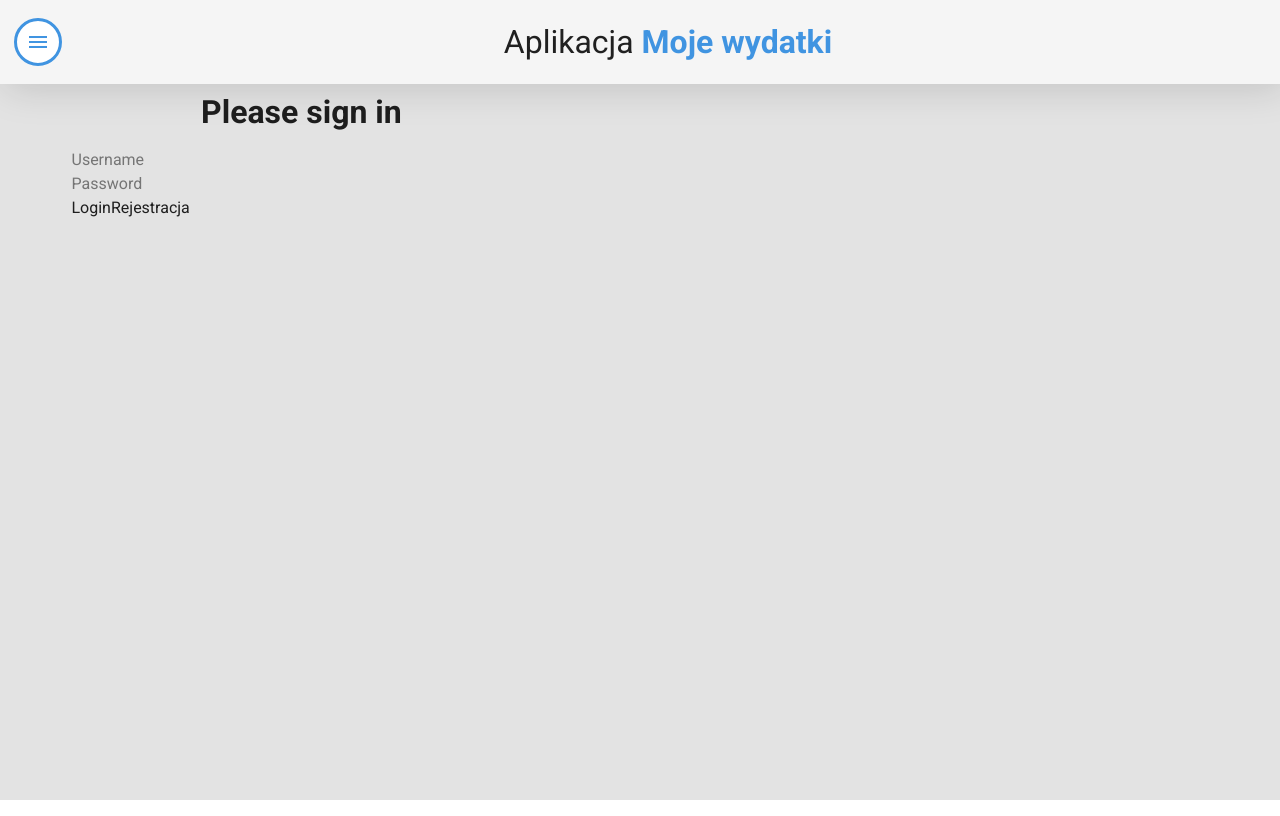
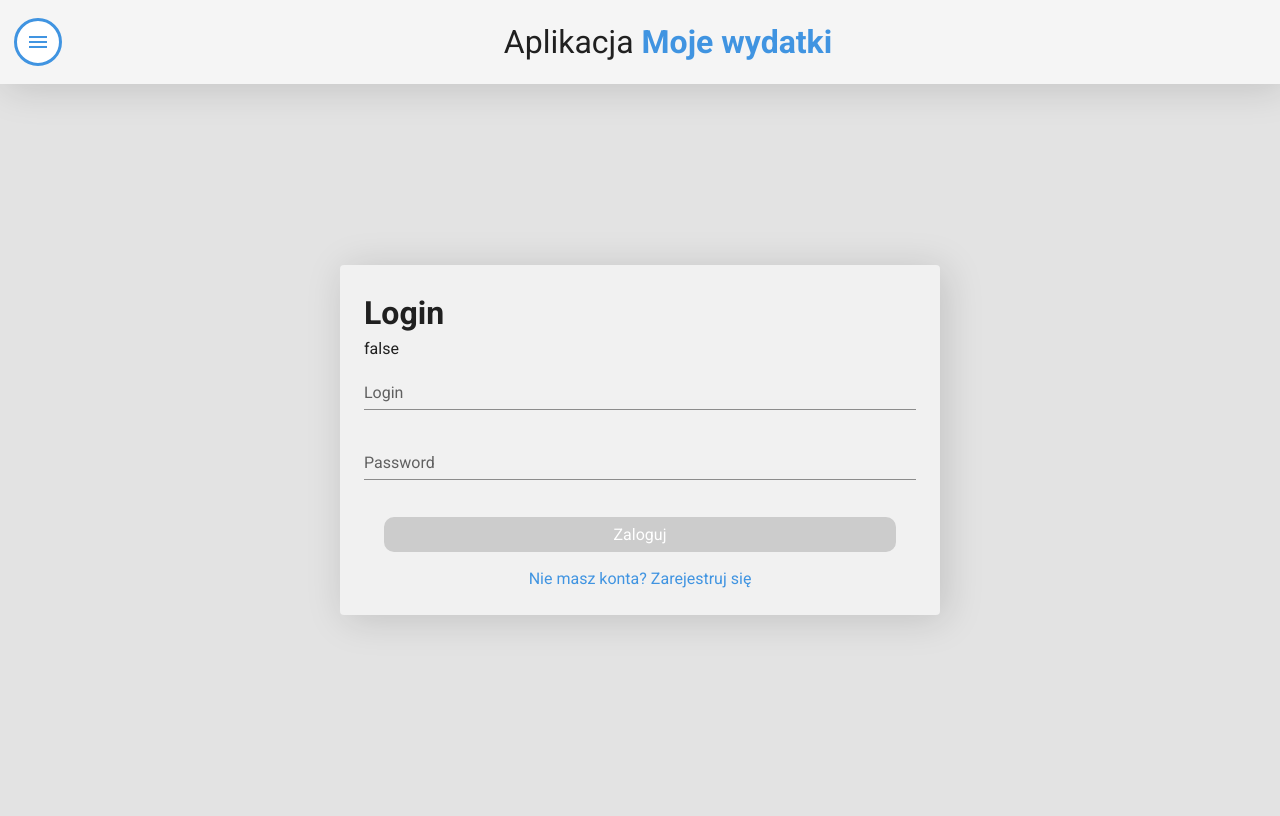
Before and after one commit to PSzkliniarz/budget_app, a Vue app in the folder vue_app/budget_front/: page /#/login in a window 1280 px wide. Built offline with nearby package versions, Linux system fonts and the light colour scheme.

Commit message:
Registration layout

```diff
--- a/vue_app/budget_front/src/App.vue
+++ b/vue_app/budget_front/src/App.vue
@@ -44,9 +44,8 @@ export default {
       isMobile: false,
       menuItems: [
         { title: 'Strona główna', icon: 'mdi-home' },
-        { title: 'Twoje kategorie', icon: 'mdi-home' },
-        { title: 'O nas', icon: 'mdi-information' },
-        { title: 'Kontakt', icon: 'mdi-email' }
+        { title: 'Twoje kategorie', icon: 'mdi-view-list' },
+        { title: 'Wyloguj', icon: 'mdi-logout' }
       ]
     };
   },
@@ -79,13 +78,10 @@ export default {
         case 'Strona główna':
           this.$router.push('/');
           break;
-        case 'O nas':
-          this.$router.push('/about');
-          break;
         case 'Twoje kategorie':
           this.$router.push('/categories');
           break;
-        case 'Kontakt':
+        case 'Wyloguj':
           this.$router.push('/logout');
           break;
         default:
@@ -133,5 +129,10 @@ body {
   font-width: bold;
 }
 
+button:disabled {
+  background-color: #ccc;
+  cursor: not-allowed;
+}
+
 
 </style>
--- a/vue_app/budget_front/src/components/forms/AddCategory.vue
+++ b/vue_app/budget_front/src/components/forms/AddCategory.vue
@@ -1,7 +1,7 @@
 <template>
 
   <v-card class="form-card">
-    <h1>Add Category</h1>
+    <h1>Dodaj kategorie</h1>
     <v-text-field
         v-model="newCategoryName"
         label="Nazwa kategori"
@@ -72,8 +72,4 @@ export default {
   justify-content: space-between;
 }
 
-button:disabled {
-  background-color: #ccc;
-  cursor: not-allowed;
-}
 </style>
--- a/vue_app/budget_front/src/components/forms/AddExpense.vue
+++ b/vue_app/budget_front/src/components/forms/AddExpense.vue
@@ -1,7 +1,7 @@
 <template>
 
   <v-card class="form-card">
-  <h1>Add expense</h1>
+  <h1>Dodaj wydatek</h1>
     <v-text-field
         v-model="newExpense.title"
         label="Nazwa wydatku"
@@ -93,8 +93,4 @@ export default {
   justify-content: space-between;
 }
 
-button:disabled {
-  background-color: #ccc;
-  cursor: not-allowed;
-}
 </style>
--- a/vue_app/budget_front/src/router/index.js
+++ b/vue_app/budget_front/src/router/index.js
@@ -12,18 +12,6 @@ const routes = [
     meta: {
       requiresLogin: true
     }
-  },
-  {
-    path: '/about',
-    name: 'about',
-    // route level code-splitting
-    // this generates a separate chunk (about.[hash].js) for this route
-    // which is lazy-loaded when the route is visited.
-    component: () => import(/* webpackChunkName: "about" */ '../views/AboutView.vue'),
-     meta: {
-      requiresLogin: true
-    }
-
   },
   {
     path: '/categories',
--- a/vue_app/budget_front/src/store/index.js
+++ b/vue_app/budget_front/src/store/index.js
@@ -52,7 +52,7 @@ export default new Vuex.Store({
             }
         },
         userLogin(context, userCredentials) {
-            return new Promise((resolve) => {
+            return new Promise((resolve, reject) => {
                 axiosInstance.post('/api-token/', {
                     username: userCredentials.username,
                     password: userCredentials.password
@@ -60,6 +60,9 @@ export default new Vuex.Store({
                     .then(response => {
                         context.commit('updateStorage', {access: response.data.access, refresh: response.data.refresh});
                         resolve();
+                    })
+                    .catch(error => {
+                        reject(error);
                     });
             });
         },
--- a/vue_app/budget_front/src/views/AboutView.vue
+++ /dev/null
@@ -1,5 +0,0 @@
-<template>
-  <div class="about">
-    <h1>This is an about page</h1>
-  </div>
-</template>
--- a/vue_app/budget_front/src/views/Login.vue
+++ b/vue_app/budget_front/src/views/Login.vue
@@ -1,55 +1,78 @@
 <template>
-  <div class="container text-dark">
-    <div class="row justify-content-md-center">
-      <div class="col-md-5 p-3 login justify-content-md-center">
-        <h1 class="h3 mb-3 font-weight-normal text-center">Please sign in</h1>
-
-        <p v-if="incorrectAuth">Incorrect username or password entered - please try again</p>
-        <form v-on:submit.prevent="login">
-          <div class="form-group">
-            <input type="text" name="username" id="user" v-model="username" class="form-control" placeholder="Username">
-          </div>
-          <div class="form-group">
-            <input type="password" name="password" id="pass" v-model="password" class="form-control" placeholder="Password">
-          </div>
-          <button type="submit" class="btn btn-lg btn-primary btn-block">Login</button>
-          <button @click="$router.push('/registration')" class="btn btn-lg btn-primary btn-block">Rejestracja</button>
-        </form>
-
+  <div class="v-card-container">
+    <v-card width="600" class="mt-0">
+      <h1>Login</h1>
+      {{ incorrectAuth }}
+      <v-text-field v-model="username" label="Login" :rules="usernameRules"/>
+      <v-text-field v-model="password" label="Password" type="password" :rules="passwordRules"/>
+      <div class="button-container">
+        <p v-if="incorrectAuth" style="color: red; margin: -10px auto 10px auto">Nieprawidłowy login lub hasło</p>
+        <button class="blue-button" @click="login" :disabled="!isFormValid">Zaloguj</button>
+        <button @click="$router.push('/registration')" class="register-button">Nie masz konta? Zarejestruj się</button>
       </div>
-    </div>
+    </v-card>
   </div>
 </template>
 
 <script>
 export default {
   name: "LoginView",
-  data () {
+  data() {
     return {
       username: '',
       password: '',
-      incorrectAuth: false
+      incorrectAuth: false,
+
+      usernameRules: [
+        v => !!v || 'Login jest wymagany',
+      ],
+      passwordRules: [
+        v => !!v || 'Hasło jest wymagane',
+      ],
+    }
+  },
+  computed: {
+    isFormValid() {
+      return this.username && this.password;
     }
   },
   methods: {
-    login () {
+    login() {
       this.$store.dispatch('userLogin', {
         username: this.username,
         password: this.password
+      }).then(() => {
+        this.$router.push({name: 'home'})
+      }).catch(err => {
+        console.log(err)
+        this.incorrectAuth = true
       })
-          .then( () => {
-            this.$router.push({name: 'home'})
-          })
-          .catch(err => {
-            console.log(err)
-            this.incorrectAuth = true
-          })
-
     }
   }
 }
 </script>
 
 <style scoped>
+.v-card-container {
+  height: 91vh;
+  display: flex;
+  justify-content: center;
+  align-items: center;
+}
 
+v-card {
+  height: fit-content;
+}
+
+.button-container {
+  display: flex;
+  flex-direction: column;
+  justify-content: center;
+  margin-top: 16px;
+}
+
+.register-button {
+  margin-top: 15px;
+  color: #4094E1;
+}
 </style>
--- a/vue_app/budget_front/src/views/RegistrationView.vue
+++ b/vue_app/budget_front/src/views/RegistrationView.vue
@@ -1,10 +1,15 @@
 <template>
   <div class="v-card-container">
-    <v-card max-width="600">
+    <v-card width="600" class="mt-0">
+      <h1>Rejestracja</h1>
       <v-text-field v-model="user.username" label="Login" :rules="usernameRules"/>
       <v-text-field v-model="user.password" label="Password" type="password" :rules="passwordRules"/>
       <v-text-field v-model="user.email" label="Email" :rules="emailRules"/>
-      <v-btn @click="registerUser" :disabled="!isFormValid">Zarejestruj</v-btn>
+      <div class="button-container">
+        <button class="blue-button" @click="registerUser" :disabled="!isFormValid">Zarejestruj</button>
+        <button @click="$router.push('/login')" class="login-button">Masz już konto? Zaloguj się</button>
+
+      </div>
     </v-card>
   </div>
 </template>
@@ -26,6 +31,8 @@ export default {
       ],
       passwordRules: [
         v => !!v || 'Hasło jest wymagane',
+        v => (v && v.length >= 5) || 'Hasło musi mieć minimum 5 znaków',
+        v => /[!@#$%^&*(),.?":{}|<>]/.test(v) || 'Hasło musi zawierać znak specjalny'
       ],
       emailRules: [
         v => !!v || 'Email jest wymagany',
@@ -54,8 +61,25 @@ export default {
 
 <style scoped>
 .v-card-container {
+  height: 91vh;
   display: flex;
   justify-content: center;
-  align-content: center;
+  align-items: center;
+}
+
+v-card {
+  height: fit-content;
+}
+
+.button-container {
+  display: flex;
+  flex-direction: column;
+  justify-content: center;
+  margin-top: 16px;
+}
+
+.login-button {
+  margin-top: 15px;
+  color: #4094E1;
 }
 </style>
```
Lines whose indentation alone changed are shown as unchanged.
